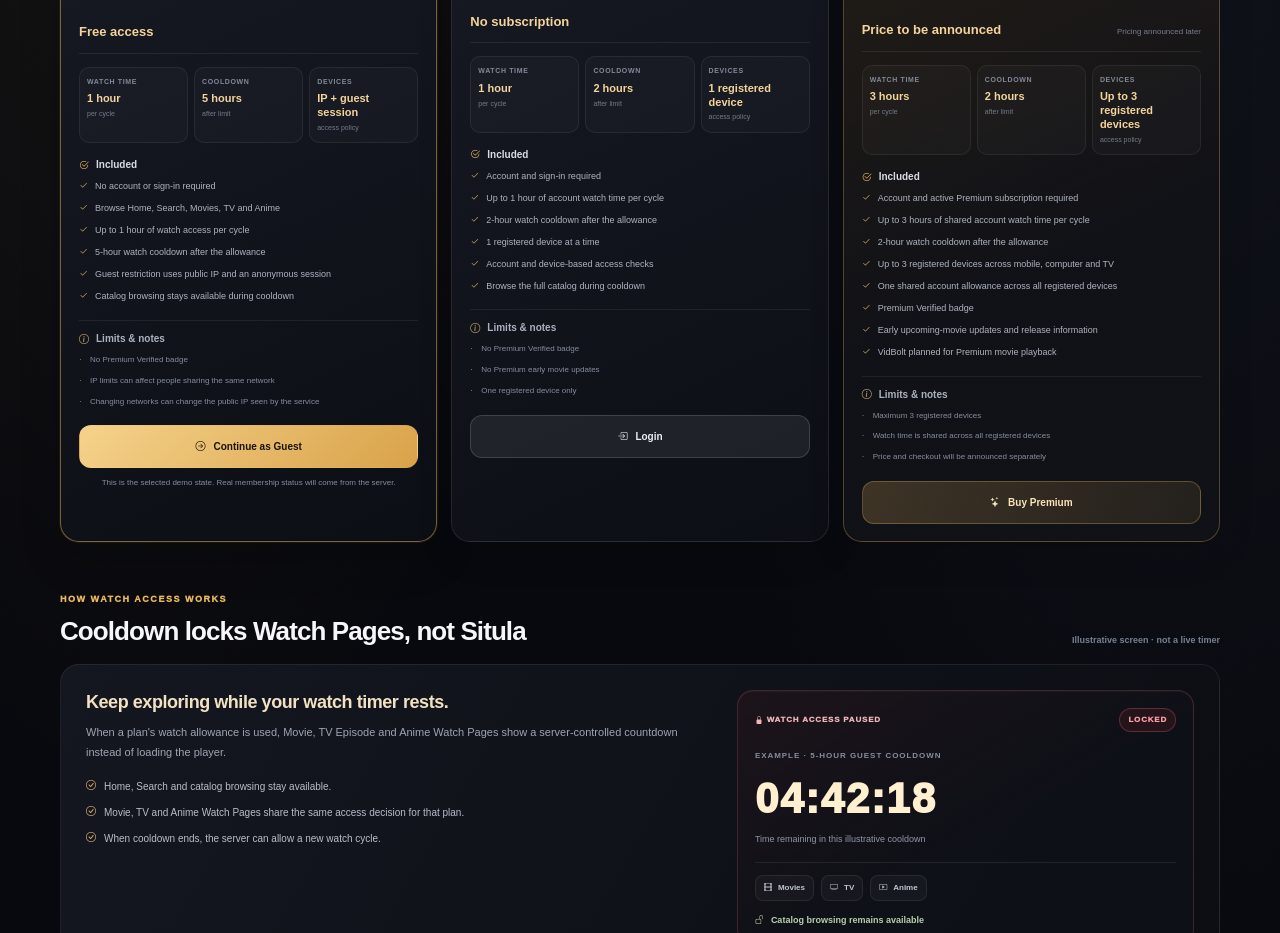
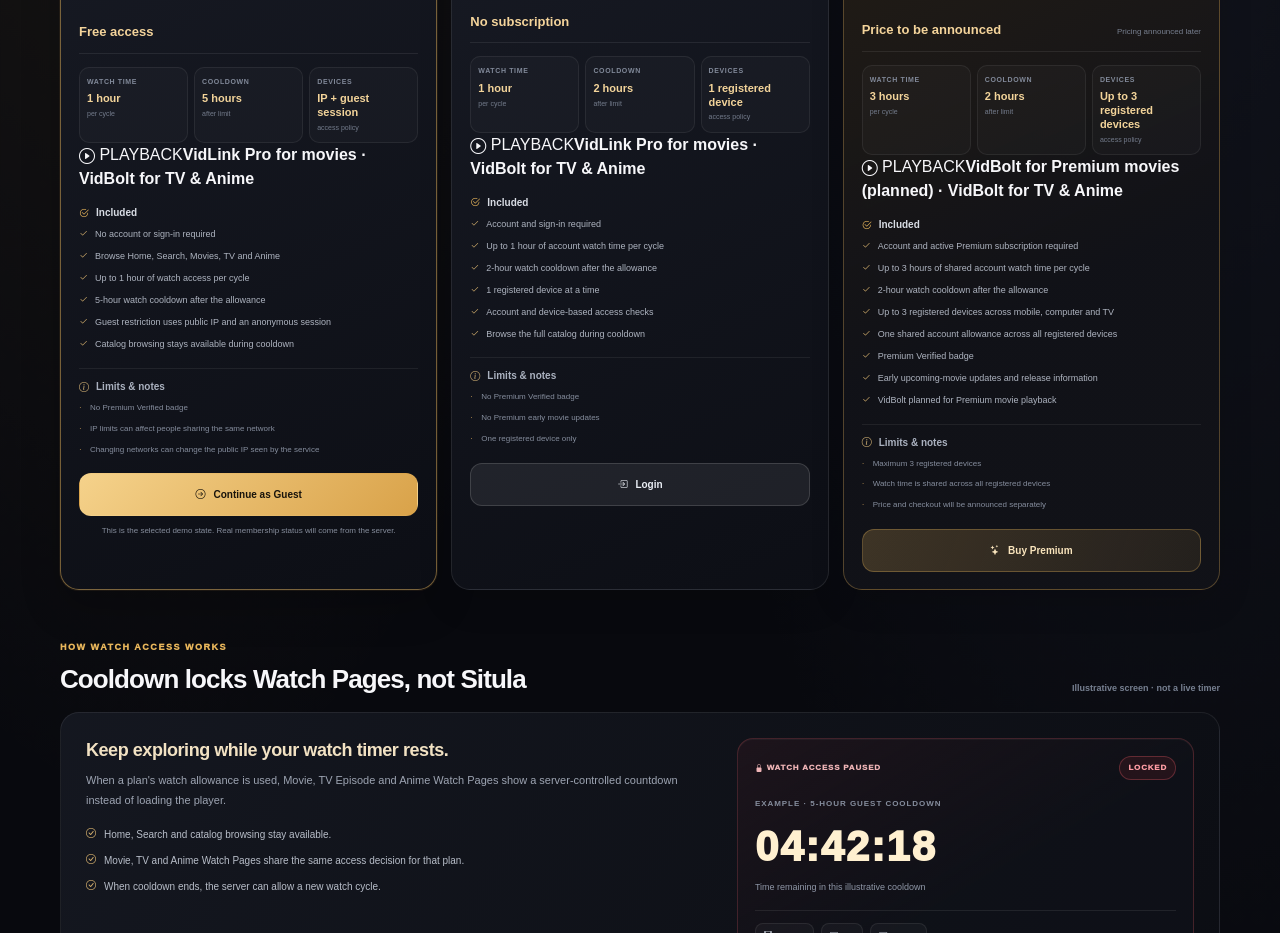
Before and after one commit to WorkRCS/Situla, a Next.js app: page /plans in a window 1280 px wide. Shown: the part 960-1893 px from the top of the page. Built offline with nearby package versions, Linux system fonts and the light colour scheme.

Commit message:
Clarify playback details on plans page

```diff
--- a/app/plans/plans-page.jsx
+++ b/app/plans/plans-page.jsx
@@ -74,7 +74,7 @@ const PLANS = [
     cooldown: "2 hours",
     devices: "Up to 3 registered devices",
     badge: "Verified badge",
-    player: "VidBolt for Premium movies · VidBolt for TV & Anime",
+    player: "VidBolt for Premium movies (planned) · VidBolt for TV & Anime",
     updates: "Early updates and detailed upcoming-movie information",
     features: [
       "Account and active Premium subscription required",
@@ -210,6 +210,7 @@ export default function PlansPage() {
                     <div><span>COOLDOWN</span><strong>{plan.cooldown}</strong><small>after limit</small></div>
                     <div><span>DEVICES</span><strong>{plan.devices}</strong><small>access policy</small></div>
                   </div>
+                  <div className="plans-playback-line"><span><i className="bi bi-play-circle" aria-hidden="true" /> PLAYBACK</span><strong>{plan.player}</strong></div>
                   <div className="plans-feature-block">
                     <h4><i className="bi bi-check2-circle" aria-hidden="true" /> Included</h4>
                     <ul>{plan.features.map((feature) => <li key={feature}><i className="bi bi-check2" aria-hidden="true" /> <span>{feature}</span></li>)}</ul>
```
Also changed, not shown: 1 other file (tests, documents, lock files or other folders).
